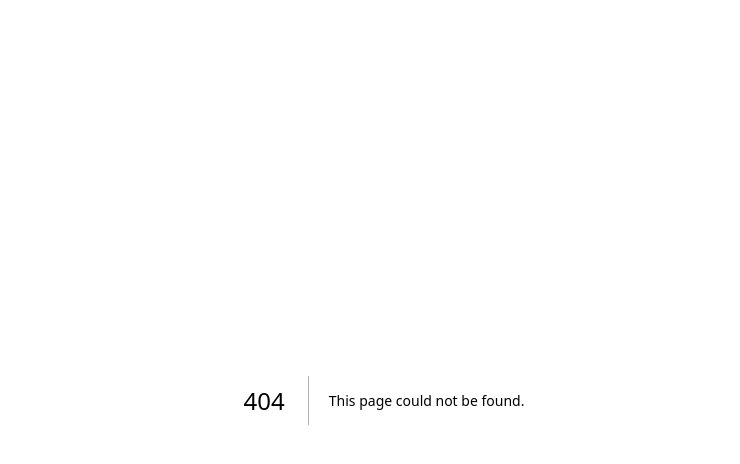
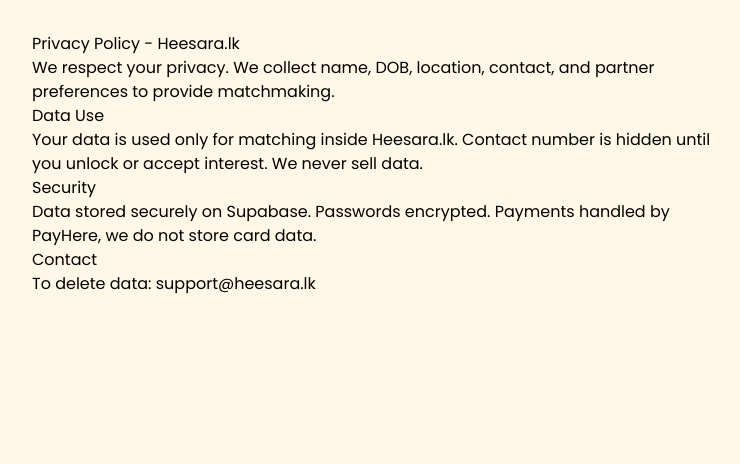
Before and after one commit to heesara-lk/heesara-lk, a Next.js app: page /privacy in a window 1280 px wide. Before the commit this address had no page. Shown: the top 464 px of the page, without its empty margins (256-996 px from the left). Built offline with nearby package versions, Linux system fonts and the light colour scheme.

Commit message:
Create page.tsx

```diff
--- /dev/null
+++ b/app/privacy/page.tsx
@@ -0,0 +1,14 @@
+export default function Privacy() {
+  return (
+    <div className="max-w-3xl mx-auto p-8 prose">
+      <h1>Privacy Policy - Heesara.lk</h1>
+      <p>We respect your privacy. We collect name, DOB, location, contact, and partner preferences to provide matchmaking.</p>
+      <h2>Data Use</h2>
+      <p>Your data is used only for matching inside Heesara.lk. Contact number is hidden until you unlock or accept interest. We never sell data.</p>
+      <h2>Security</h2>
+      <p>Data stored securely on Supabase. Passwords encrypted. Payments handled by PayHere, we do not store card data.</p>
+      <h2>Contact</h2>
+      <p>To delete data: support@heesara.lk</p>
+    </div>
+  )
+}
```
